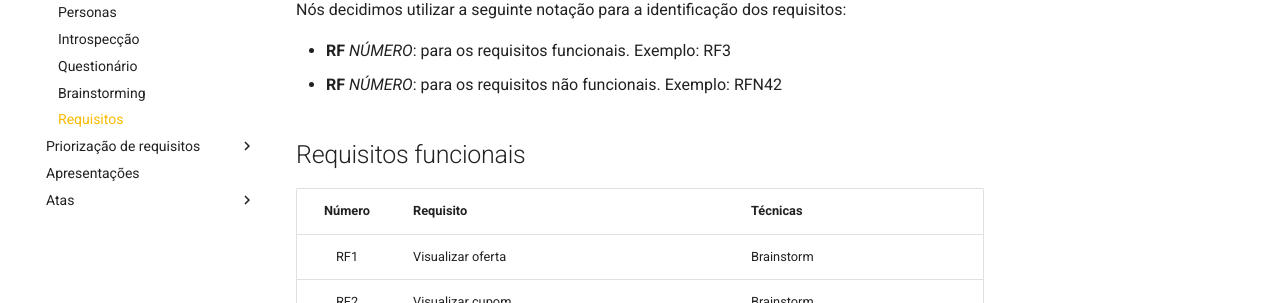
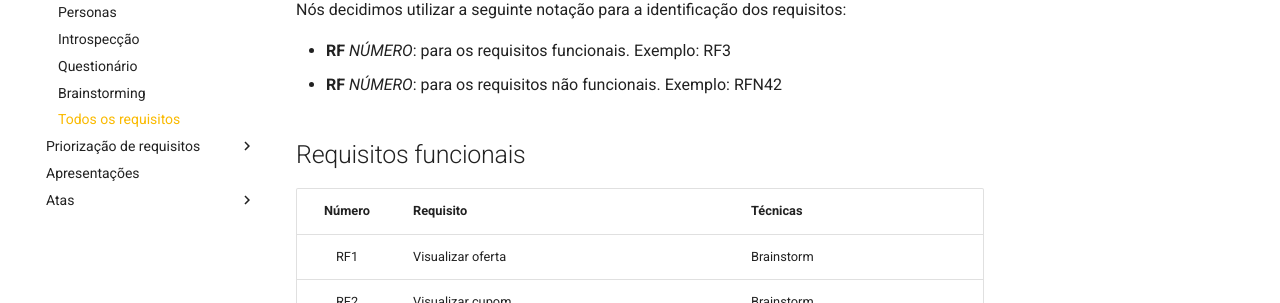
Before and after one commit to Joao-Pedro-Moura/2020.1-Promobit, an MkDocs documentation site: the page built from docs/elicitacao/requisitos.md, in a window 1280 px wide. Shown: the part 234-537 px from the top of the page. Built offline with MkDocs 1.6.1 and Material for MkDocs 9.7.7, drawn with Linux system fonts in a browser that asks for light colours; old or Windows-style settings are respelled for this version of MkDocs.

Commit message:
Mudança aba de requisitos para todos os requisitos

```diff
--- a/mkdocs.yml
+++ b/mkdocs.yml
@@ -18,7 +18,7 @@ pages:
       - Introspecção: elicitacao/introspeccao.md
       - Questionário: elicitacao/questionario.md
       - Brainstorming: elicitacao/brainstorming.md
-      - Requisitos: elicitacao/requisitos.md
+      - Todos os requisitos: elicitacao/requisitos.md
   - Priorização de requisitos:
       - "First Things First": priorizacao.md
   - Apresentações: apresentacoes.md
```
